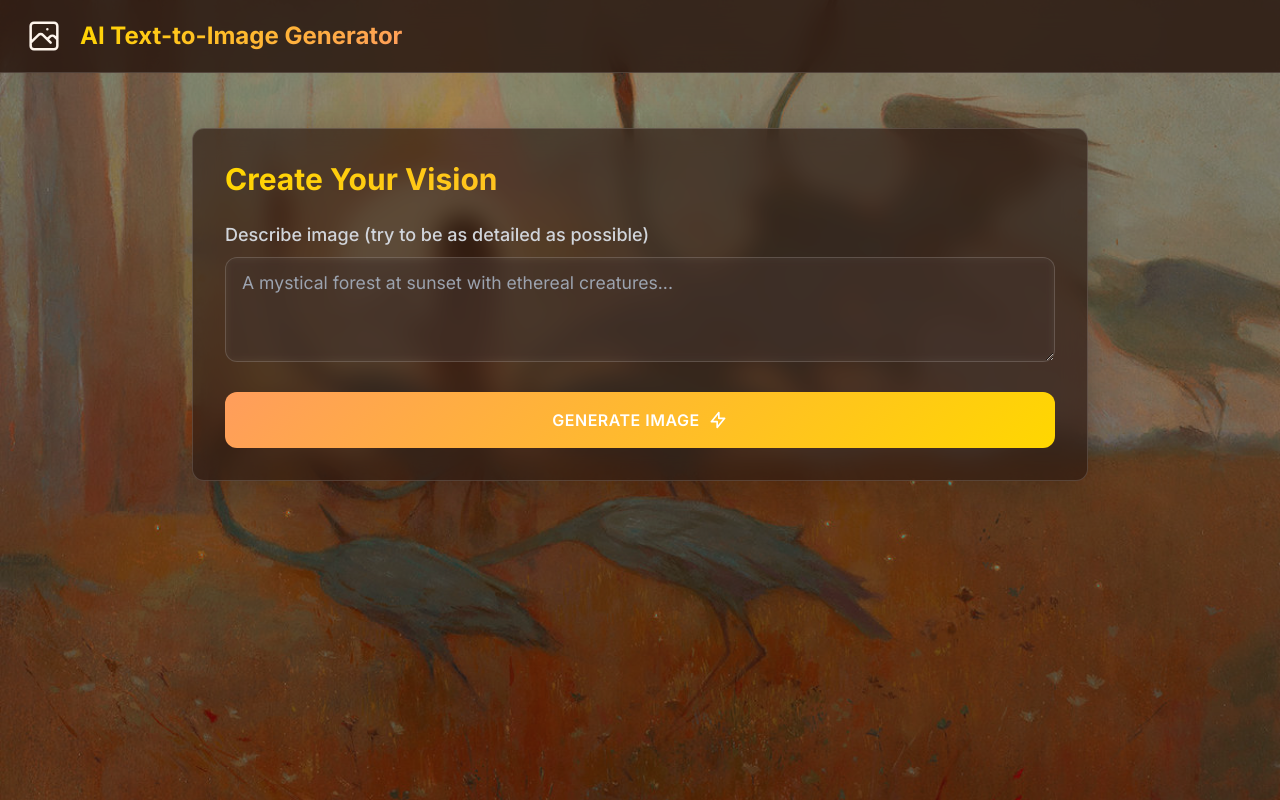
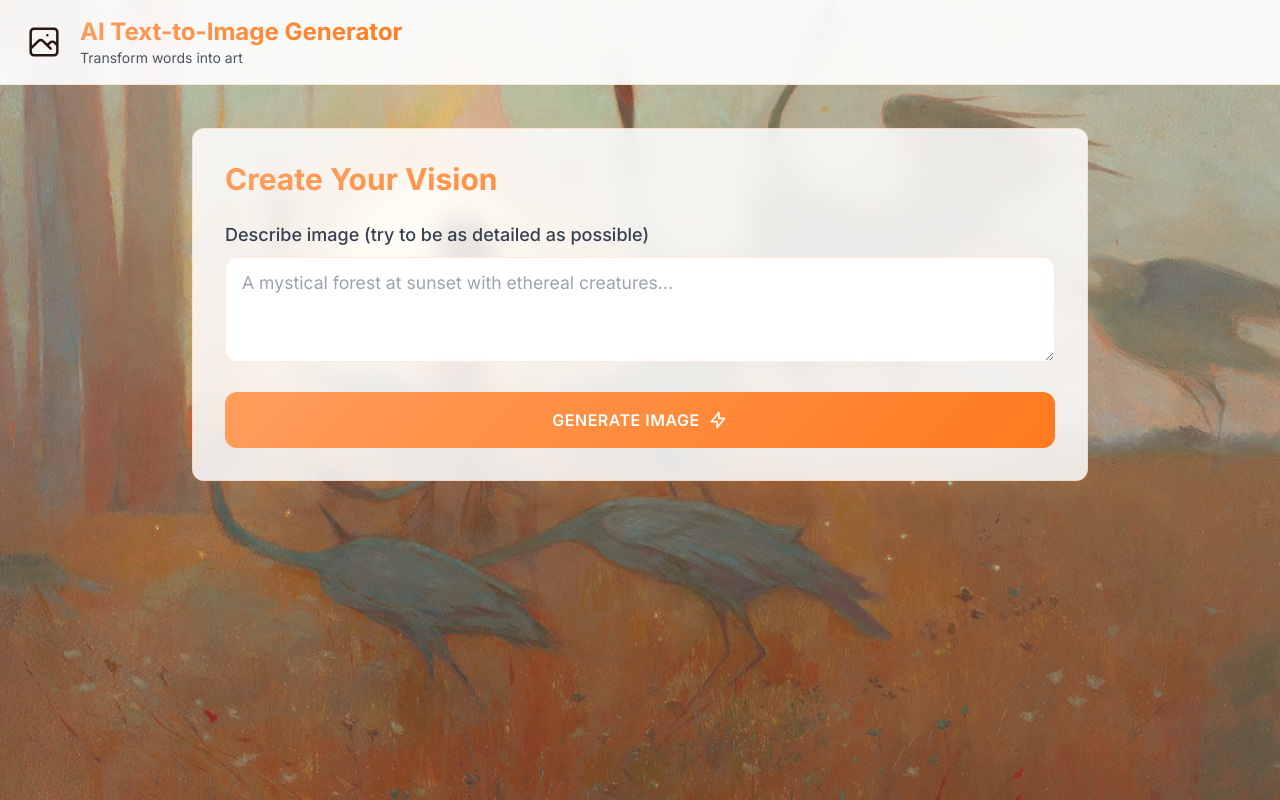
Before and after one commit to mavericksxx/beyondpixels, a website: page public/index.html in a window 1280 px wide. Drawn offline with nearby package versions, Linux system fonts and the light colour scheme.

Commit message:
improved ui

```diff
--- a/public/index.html
+++ b/public/index.html
@@ -16,13 +16,13 @@
         <div class="container mx-auto px-6 py-4">
             <div class="flex items-center justify-between">
                 <div class="flex items-center space-x-4">
-                    <svg class="w-10 h-10 text-accent" fill="none" stroke="currentColor" viewBox="0 0 24 24">
+                    <svg class="w-10 h-10 text-primary" fill="none" stroke="currentColor" viewBox="0 0 24 24">
                         <path stroke-linecap="round" stroke-linejoin="round" stroke-width="1.5"
                               d="M4 16l4.586-4.586a2 2 0 012.828 0L16 16m-2-2l1.586-1.586a2 2 0 012.828 0L20 14m-6-6h.01M6 20h12a2 2 0 002-2V6a2 2 0 00-2-2H6a2 2 0 00-2 2v12a2 2 0 002 2z" />
                     </svg>
                     <div>
                         <h1 class="text-2xl font-bold logo-gradient">AI Text-to-Image Generator</h1>
-                        <p class="text-sm text-gray-400"> </p>
+                        <p class="text-sm text-gray-600">Transform words into art</p>
                     </div>
                 </div>
             </div>
@@ -37,7 +37,7 @@
                 <h2 class="text-3xl font-bold mb-6 logo-gradient">Create Your Vision</h2>
                 <div class="space-y-6">
                     <div>
-                        <label for="text-input" class="block text-lg font-medium mb-2 text-gray-300">
+                        <label for="text-input" class="block text-lg font-medium mb-2 text-gray-700">
                             Describe image (try to be as detailed as possible)
                         </label>
                         <textarea
@@ -48,7 +48,7 @@
                     </div>
                     <button
                         onclick="generateImage()"
-                        class="btn-generate w-full py-4 px-6 rounded-xl font-medium flex items-center justify-center space-x-2 text-white">
+                        class="btn-generate w-full py-4 px-6 rounded-xl font-medium flex items-center justify-center space-x-2">
                         <span>Generate Image</span>
                         <svg class="w-5 h-5" fill="none" stroke="currentColor" viewBox="0 0 24 24">
                             <path stroke-linecap="round" stroke-linejoin="round" stroke-width="2"
--- a/public/styles.css
+++ b/public/styles.css
@@ -1,7 +1,7 @@
 :root {
-  --color-background: #2a1810;
-  --color-glass: rgba(255, 255, 255, 0.12);
-  --color-text: #fff5ed;
+  --color-background: #fff5ed;
+  --color-glass: rgba(255, 255, 255, 0.85);
+  --color-text: #2a1810;
   --color-primary: #ff9d5c;
   --color-secondary: #98c7b0;
   --color-accent: #ffd700;
@@ -24,54 +24,55 @@ body {
   left: 0;
   right: 0;
   bottom: 0;
-  background: rgba(42, 24, 16, 0.3);
+  background: rgba(255, 245, 237, 0.15);
   z-index: -1;
 }
 
 .navbar {
-  background: rgba(42, 24, 16, 0.85);
+  background: rgba(255, 255, 255, 0.92);
   backdrop-filter: blur(var(--blur-amount));
   -webkit-backdrop-filter: blur(var(--blur-amount));
-  border-bottom: 1px solid rgba(255, 255, 255, 0.15);
+  border-bottom: 1px solid rgba(255, 157, 92, 0.2);
 }
 
 .logo-gradient {
-  background: linear-gradient(135deg, var(--color-accent), var(--color-primary));
+  background: linear-gradient(135deg, #ff9d5c, #ff7a1f);
   -webkit-background-clip: text;
   background-clip: text;
   color: transparent;
 }
 
 .glass-card {
-  background: rgba(42, 24, 16, 0.65);
+  background: rgba(255, 255, 255, 0.85);
   backdrop-filter: blur(var(--blur-amount));
   -webkit-backdrop-filter: blur(var(--blur-amount));
-  border: 1px solid rgba(255, 255, 255, 0.15);
-  box-shadow: 0 8px 32px 0 rgba(0, 0, 0, 0.2);
+  border: 1px solid rgba(255, 157, 92, 0.2);
+  box-shadow: 0 8px 32px 0 rgba(255, 157, 92, 0.1);
 }
 
 .input-area {
-  background: rgba(255, 255, 255, 0.08);
+  background: rgba(255, 255, 255, 0.9);
   backdrop-filter: blur(4px);
   -webkit-backdrop-filter: blur(4px);
-  border: 1px solid rgba(255, 255, 255, 0.15);
+  border: 1px solid rgba(255, 157, 92, 0.2);
   color: var(--color-text);
   transition: all 0.3s ease;
   font-size: 1.1rem;
 }
 
 .input-area:focus {
-  background: rgba(255, 255, 255, 0.12);
-  border-color: var(--color-accent);
-  box-shadow: 0 0 0 3px rgba(255, 215, 0, 0.2);
+  background: rgba(255, 255, 255, 0.95);
+  border-color: var(--color-primary);
+  box-shadow: 0 0 0 3px rgba(255, 157, 92, 0.15);
 }
 
 .btn-generate {
-  background: linear-gradient(135deg, var(--color-primary), var(--color-accent));
+  background: linear-gradient(135deg, #ff9d5c, #ff7a1f);
   border: none;
   text-transform: uppercase;
   letter-spacing: 0.5px;
   font-weight: 600;
+  color: white;
 }
 
 .loading-spinner {
@@ -79,7 +80,7 @@ body {
   height: 40px;
   border: 3px solid rgba(255, 157, 92, 0.2);
   border-radius: 50%;
-  border-top-color: var(--color-accent);
+  border-top-color: var(--color-primary);
   animation: spin 1s linear infinite;
 }
 
@@ -117,9 +118,9 @@ body {
 }
 
 #error {
-  background: rgba(239, 68, 68, 0.1);
+  background: rgba(255, 255, 255, 0.9);
   backdrop-filter: blur(var(--blur-amount));
   -webkit-backdrop-filter: blur(var(--blur-amount));
   border: 1px solid rgba(239, 68, 68, 0.2);
-  color: #fca5a5;
+  color: #ef4444;
 }
```
